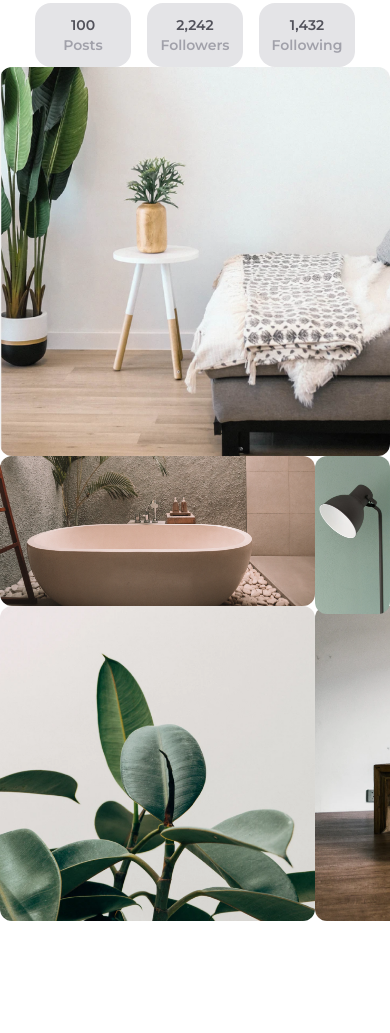
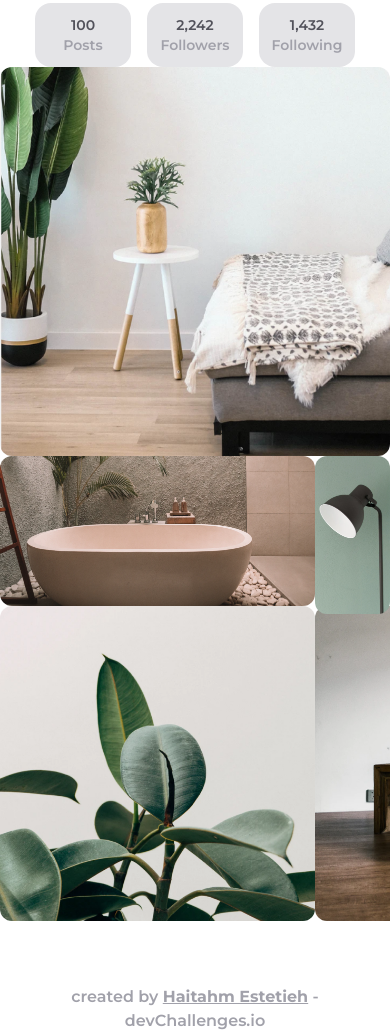
Before and after one commit to iamhaitham/DevChallenges-My-Gallery, a plain HTML site: page index.html in a window 390 px wide. Shown: the part 201-1234 px from the top of the page. Before the commit the page ends 1122 px from the top, so only its background shows below. Drawn offline with nearby package versions, Linux system fonts and the light colour scheme.

Commit message:
Added the footer, styled it, and made it responsive

```diff
--- a/index.html
+++ b/index.html
@@ -52,5 +52,9 @@
             </div>
         </article>
     </section>
+
+    <footer class="text-center text-zinc-400 font-['Montserrat'] mt-16">
+        created by <span class="font-bold underline">Haitahm Estetieh</span> - devChallenges.io
+    </footer>
 </body>
 </html>
```
